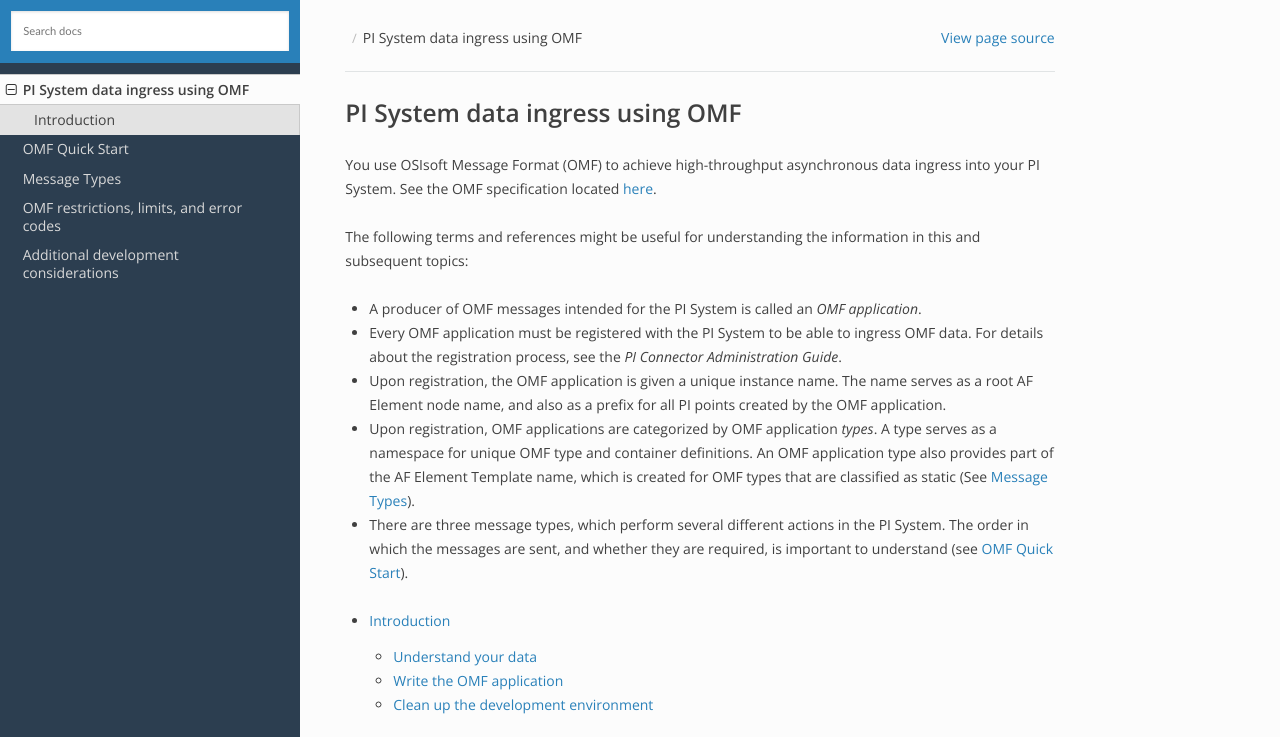
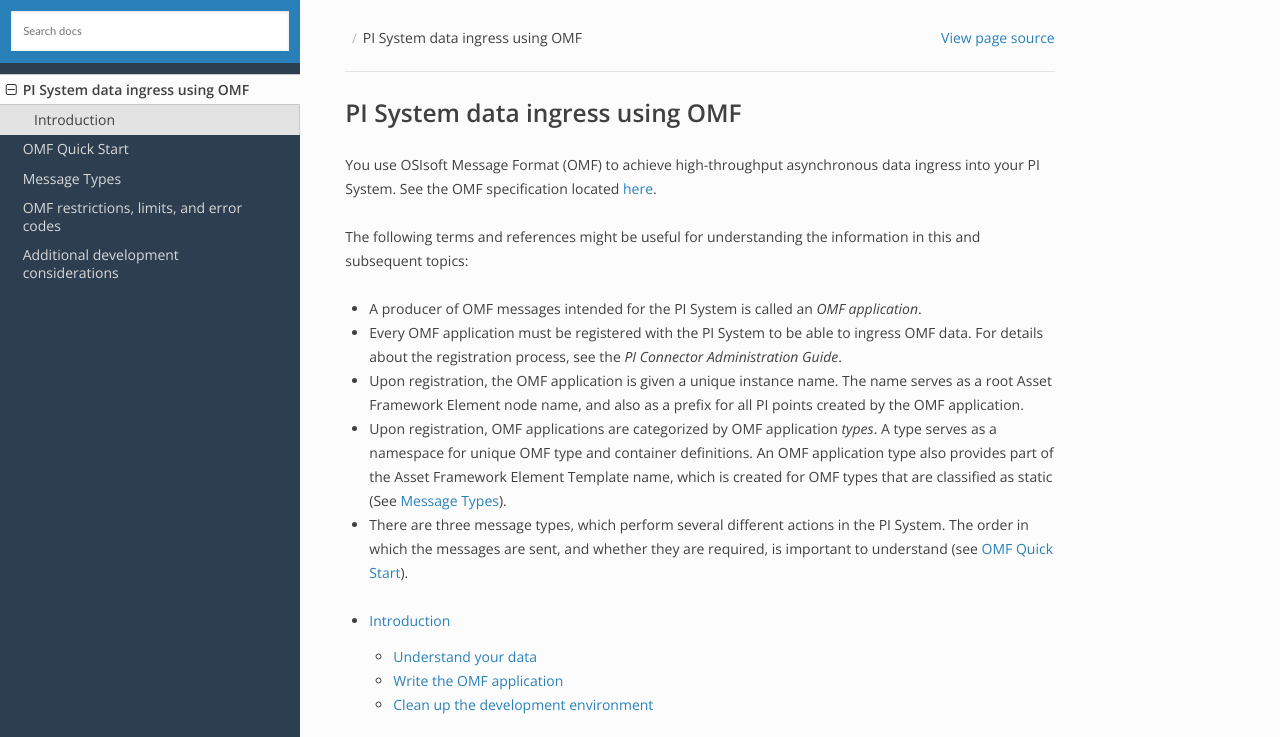
Before and after one commit to osisoft/OMF-Developer-Companion-Guide, a Sphinx documentation site: the page built from docs/OMF-Dev-Intro.rst, in a window 1280 px wide and 1031 px high, cut to the strip 0-737 px from the top of the window. Built offline with Sphinx 7.4.7 and the Read the Docs theme 2.0.0, drawn with Linux system fonts in a browser that asks for light colours.

Commit message:
Update OMF-Dev-Intro.rst

```diff
--- a/docs/OMF-Dev-Intro.rst
+++ b/docs/OMF-Dev-Intro.rst
@@ -8,10 +8,10 @@
 * A producer of OMF messages intended for the PI System is called an *OMF application*.
 * Every OMF application must be registered with the PI System to be able to ingress OMF data. For details
   about the registration process, see the *PI Connector Administration Guide*.
-* Upon registration, the OMF application is given a unique instance name. The name serves as a root AF Element node
+* Upon registration, the OMF application is given a unique instance name. The name serves as a root Asset Framework Element node
   name, and also as a prefix for all PI points created by the OMF application.
 * Upon registration, OMF applications are categorized by OMF application *types*. A type serves as a namespace for unique OMF type
-  and container definitions. An OMF application type also provides part of the AF Element Template name, which is created
+  and container definitions. An OMF application type also provides part of the Asset Framework Element Template name, which is created
   for OMF types that are classified as static (See :ref:`OMF_Msg_Types_topic`).
 * There are three message types, which perform several different actions in the PI System.
   The order in which the messages are sent, and whether they are required, is important to understand
```
